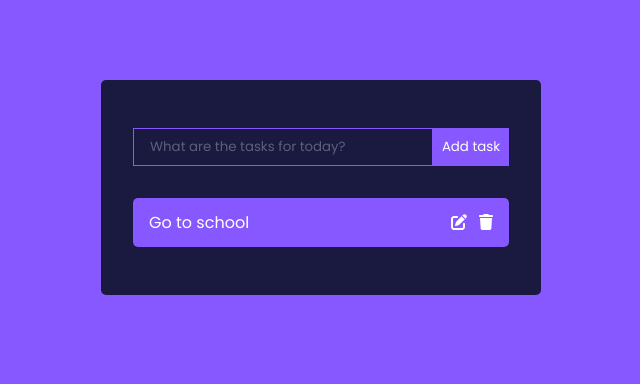
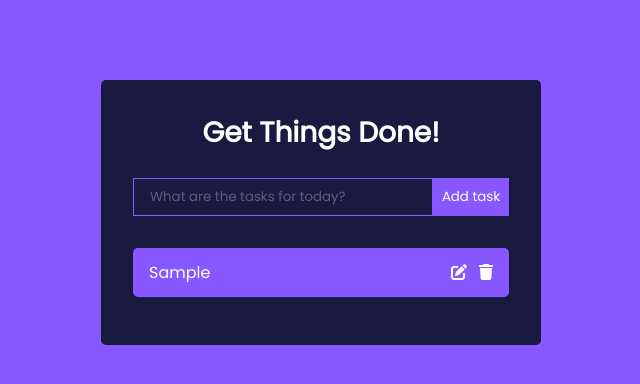
Before and after one commit to aidanantony/todolist, a React (Create React App) app: page / in a window 1280 px wide. Both pictures are taken after typing "Sample" into the empty fields and a click on the button "Add task". Shown: the top 384 px of the page, without its empty margins (319-959 px from the left). Built offline with nearby package versions, Linux system fonts and the light colour scheme.

Commit message:
Add ability to cross off tasks

```diff
--- a/src/components/todo.js
+++ b/src/components/todo.js
@@ -3,10 +3,10 @@
 import { faPenToSquare } from '@fortawesome/free-solid-svg-icons'
 import { faTrash } from '@fortawesome/free-solid-svg-icons'
 
-export const Todo = () => {
+export const Todo = ({task, toggleComplete}) => {
 return (
   <div className="Todo">
-    <p>Go to school</p>
+    <p onClick={() => toggleComplete(task.id)} className={`${task.completed ? 'completed' : ''}`}>{task.task}</p>
     <div>
       <FontAwesomeIcon icon={faPenToSquare} />
       <FontAwesomeIcon icon={faTrash} />
--- a/src/components/todoWrapper.js
+++ b/src/components/todoWrapper.js
@@ -10,10 +10,18 @@
     setTodos([...todos, {id: uuidv4(), task: todo, compelted:false, isEditing: false}])
     console.log(todos)
   }
+  const toggleComplete = id => {
+    setTodos(todos.map(todo => todo.id === id ? {...todo, completed: !todo.completed} :todo))
+  }
 return (
   <div className="TodoWrapper">
+    <h1>Get Things Done!</h1>
     <TodoForm addTodo={addTodo}/>
-    <Todo />
+    {todos.map((todo,index) => (
+        <Todo task={todo} key={index}
+        toggleComplete={toggleComplete}
+        />
+    ))}
   </div>
   )
 }
```
